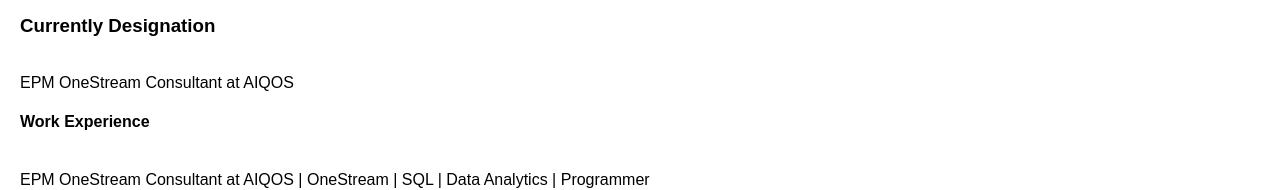
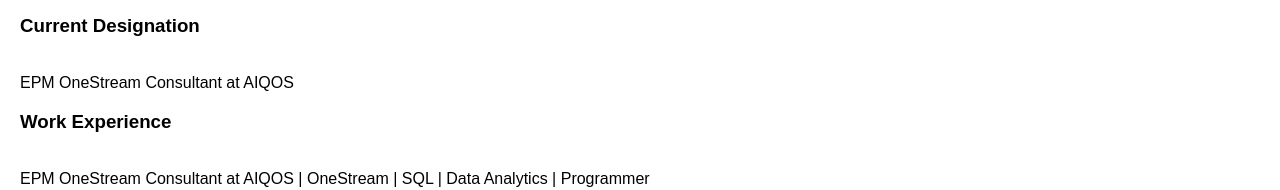
Before and after one commit to ShreyasDesh22/ShreyasDeshmukh.github.io, a plain HTML site: page index.html in a window 1280 px wide. Shown: the part 429-619 px from the top of the page. Drawn offline with Linux system fonts and the light colour scheme.

Commit message:
Update index.html

```diff
--- a/index.html
+++ b/index.html
@@ -30,13 +30,13 @@
             </p>
         </section>
         <section>
-            <h3>Currently Designation</h3>
+            <h3>Current Designation</h3>
             <p>
                 <br>EPM OneStream Consultant at AIQOS</br>
             </p>
         </section>
          <section>
-            <h4>Work Experience</h4>
+            <h3>Work Experience</h3>
             <p>
                 <br>EPM OneStream Consultant at AIQOS | OneStream | SQL | Data Analytics | Programmer</br>
             </p>
```
